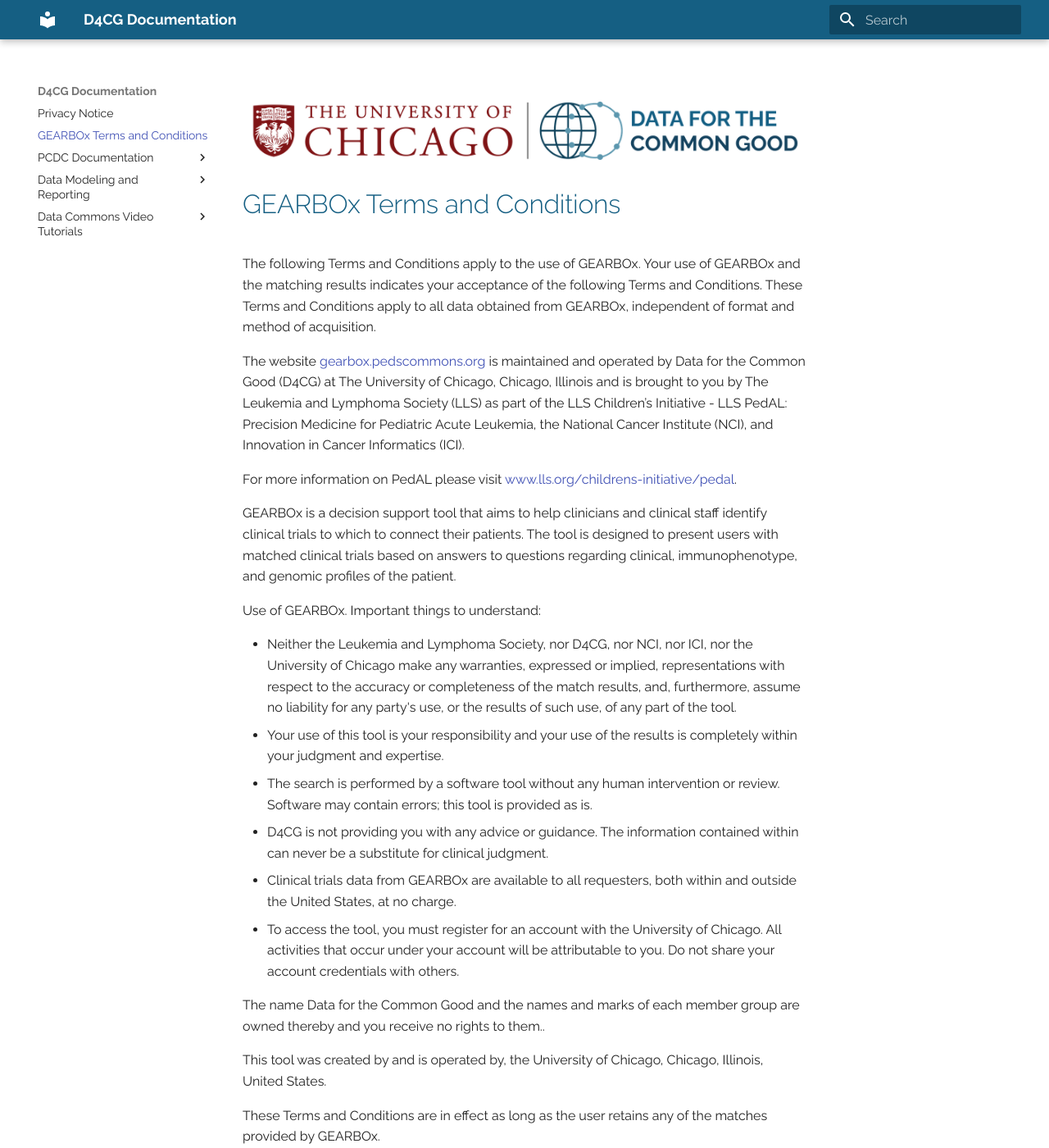
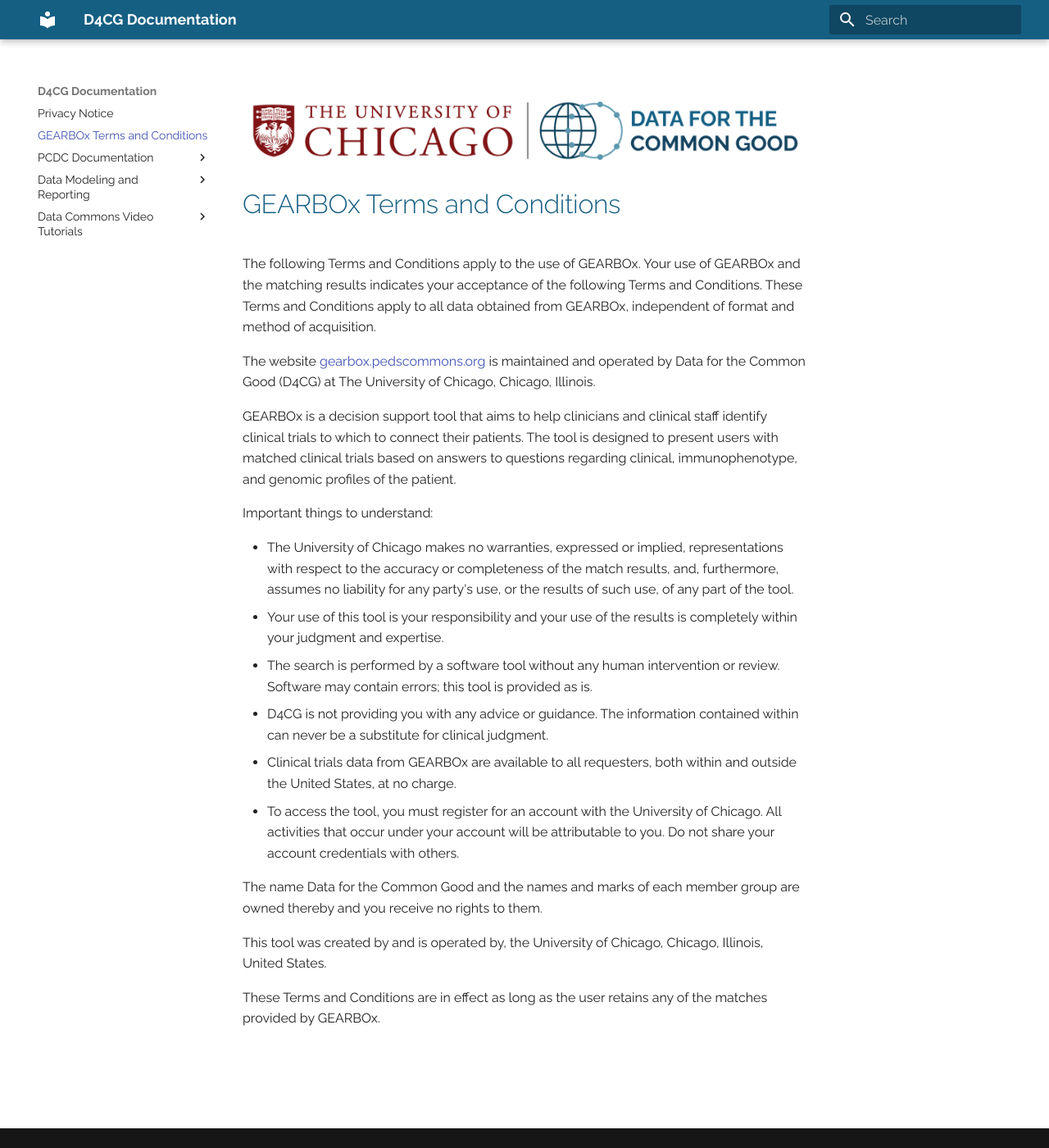
Before and after one commit to chicagopcdc/docs.pedscommons.org, an MkDocs documentation site: the page built from docs/GEARBOxTermsandConditions.md, in a window 1280 px wide and 1400 px high. Shown: the whole window at 82% size. Built offline with MkDocs 1.6.1 and Material for MkDocs 9.7.7, drawn with Linux system fonts in a browser that asks for light colours.

Commit message:
Update GEARBOxTermsandConditions.md
Updated with Brian's changes, mostly eliminating reference to the funders.

```diff
--- a/docs/GEARBOxTermsandConditions.md
+++ b/docs/GEARBOxTermsandConditions.md
@@ -2,22 +2,20 @@
 # GEARBOx Terms and Conditions
 The following Terms and Conditions apply to the use of GEARBOx. Your use of GEARBOx and the matching results indicates your acceptance of the following Terms and Conditions. These Terms and Conditions apply to all data obtained from GEARBOx, independent of format and method of acquisition.
 
-The website [gearbox.pedscommons.org](https://gearbox.pedscommons.org) is maintained and operated by Data for the Common Good (D4CG) at The University of Chicago, Chicago, Illinois and is brought to you by The Leukemia and Lymphoma Society (LLS) as part of the LLS Children’s Initiative - LLS PedAL: Precision Medicine for Pediatric Acute Leukemia, the National Cancer Institute (NCI), and Innovation in Cancer Informatics (ICI).
-
-For more information on PedAL please visit [www.lls.org/childrens-initiative/pedal](https://www.lls.org/childrens-initiative/pedal).
+The website [gearbox.pedscommons.org](https://gearbox.pedscommons.org) is maintained and operated by Data for the Common Good (D4CG) at The University of Chicago, Chicago, Illinois.
 
 GEARBOx is a decision support tool that aims to help clinicians and clinical staff identify clinical trials to which to connect their patients. The tool is designed to present users with matched clinical trials based on answers to questions regarding clinical, immunophenotype, and genomic profiles of the patient.
 
-Use of GEARBOx. Important things to understand:
+Important things to understand:
 
-- Neither the Leukemia and Lymphoma Society, nor D4CG, nor NCI, nor ICI, nor  the University of Chicago make any warranties, expressed or implied, representations with respect to the accuracy or completeness of the match results, and, furthermore, assume no liability for any party's use, or the results of such use, of any part of the tool.
+- The University of Chicago makes no warranties, expressed or implied, representations with respect to the accuracy or completeness of the match results, and, furthermore, assumes no liability for any party's use, or the results of such use, of any part of the tool.
 - Your use of this tool is your responsibility and your use of the results is completely within your judgment and expertise.
 - The search is performed by a software tool without any human intervention or review. Software may contain errors; this tool is provided as is.
 - D4CG is not providing you with any advice or guidance. The information contained within can never be a substitute for clinical judgment.
 - Clinical trials data from GEARBOx are available to all requesters, both within and outside the United States, at no charge.
 - To access the tool, you must register for an account with the University of Chicago. All activities that occur under your account will be attributable to you. Do not share your account credentials with others.
 
-The name Data for the Common Good and the names and marks of each member group are owned thereby and you receive no rights to them..
+The name Data for the Common Good and the names and marks of each member group are owned thereby and you receive no rights to them.
 
 This tool was created by and is operated by, the University of Chicago, Chicago, Illinois, United States.
 
```
